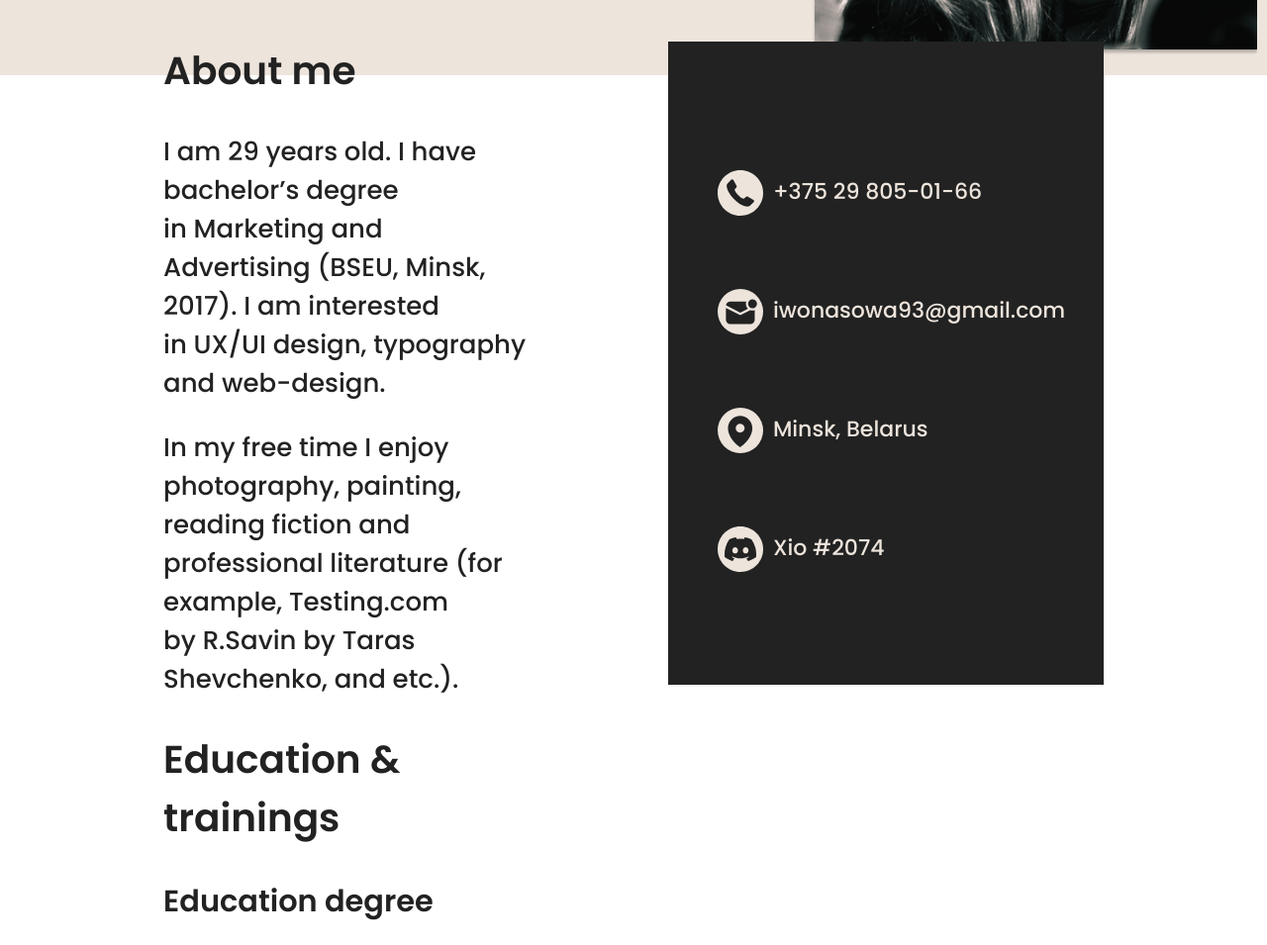
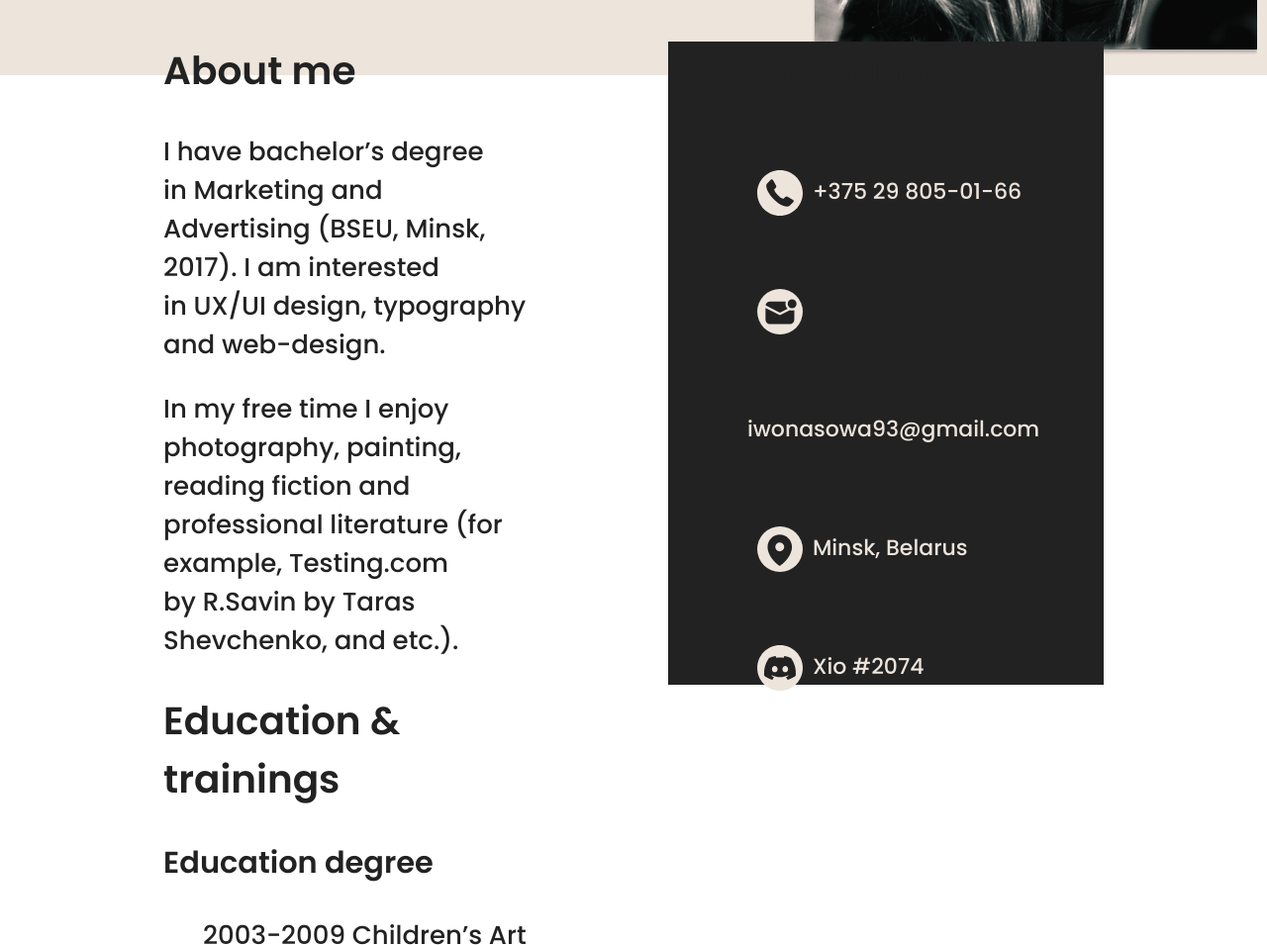
Before and after one commit to IlonaFedo/rsschool-cv, a plain HTML site: page index.html in a window 1280 px wide. Shown: the part 540-1495 px from the top of the page at 99% size. Drawn offline with Linux system fonts and the light colour scheme.

```diff
--- a/index.html
+++ b/index.html
@@ -41,7 +41,7 @@
          <div class="content-wrapper">
             <div>
             <h2 id="about">About me</h2>
-            <p>I&nbsp;am 29&nbsp;years old. I&nbsp;have bachelor&rsquo;s degree in&nbsp;Marketing and Advertising (BSEU, Minsk, 2017). I&nbsp;am interested in&nbsp;UX/UI design, typography and web-design.</p>
+            <p>I&nbsp;have bachelor&rsquo;s degree in&nbsp;Marketing and Advertising (BSEU, Minsk, 2017). I&nbsp;am interested in&nbsp;UX/UI design, typography and web-design.</p>
 <p>In&nbsp;my&nbsp;free time&nbsp;I enjoy photography, painting, reading fiction and professional literature (for example, Testing.com by&nbsp;R.Savin by&nbsp;Taras Shevchenko, and etc.).</p>
 </div>
 <div class="education">
@@ -106,18 +106,19 @@
             <div class="contacts" id="tel">
                <div class="links">
 
-               <a class="contact-links" href="tel:+375298050166"><img src="/assets/svg/logo_phone.svg" title="telephon_logo" alt="telephone-logo">+375 29 805-01-66</a>
+               <ul>
+               <li><a class="contact-links" href="tel:+375298050166"><img src="./assets/svg/logo_phone.svg" title="telephon_logo" alt="telephone-logo">+375 29 805-01-66</дa>
+               </li>
+
+               <li><a class="contact-links" href="mailto:iwonasowa93@gmail.com"><img src="./assets/svg/logo_mail.svg" title="mail_logo" alt="mail-logo">iwonasowa93@gmail.com</a>
+               </li>
+               <li><a class="contact-links" href="https://goo.gl/maps/Bx1fugk7BmjDL3mX8"><img src="./assets/svg/logo_location.svg" title="location_logo" alt="location-logo">Minsk, Belarus</a>
+               </li>
+               <li><a class="contact-links" href="#"><img src="./assets/svg/logo_discrd.svg" title="discord_logo" alt="discord-logo">Xio #2074</a>
+               </li>
+               </ul>
+
             </div>
-            <div class="links">
-
-               <a class="contact-links" href="mailto:iwonasowa93@gmail.com"><img src="/assets/svg/logo_mail.svg" title="mail_logo" alt="mail-logo">iwonasowa93@gmail.com</a>
-            </div>
-            <div class="links">
-            <a class="contact-links" href="https://goo.gl/maps/Bx1fugk7BmjDL3mX8"><img src="/assets/svg/logo_location.svg" title="location_logo" alt="location-logo">Minsk, Belarus</a>
-            </div>
-            <div class="links">
-               <a class="contact-links" href="#"><img src="/assets/svg/logo_discrd.svg" title="discord_logo" alt="discord-logo">Xio #2074</a>
-               </div>
             </div>
             </div>
       </section>
@@ -125,12 +126,8 @@
    </main>
 <footer class="footer">
    <div class="container">
-      <div>
-         <a class="logo" href="https://rs.school/js/"><img src="/assets/img/rs_school_js.svg" title="rss_logo" alt="logo" /></a>
-      </div>
-      <div>
-         <a class="logo" href="https://github.com/ilona-fedorovich"><img src="/assets/svg/logo_github.svg" title="github-logo" alt="logo" /></a>
-      </div>
+         <a class="logo" href="https://rs.school/js/"><img src="./assets/img/rs_school_js.svg" title="rss_logo" alt="logo"></a>
+         <a class="logo" href="https://github.com/ilona-fedorovich"><img src="./assets/svg/logo_github.svg" title="github-logo" alt="logo"></a>
    </div>
 </footer>
    </body>
```
